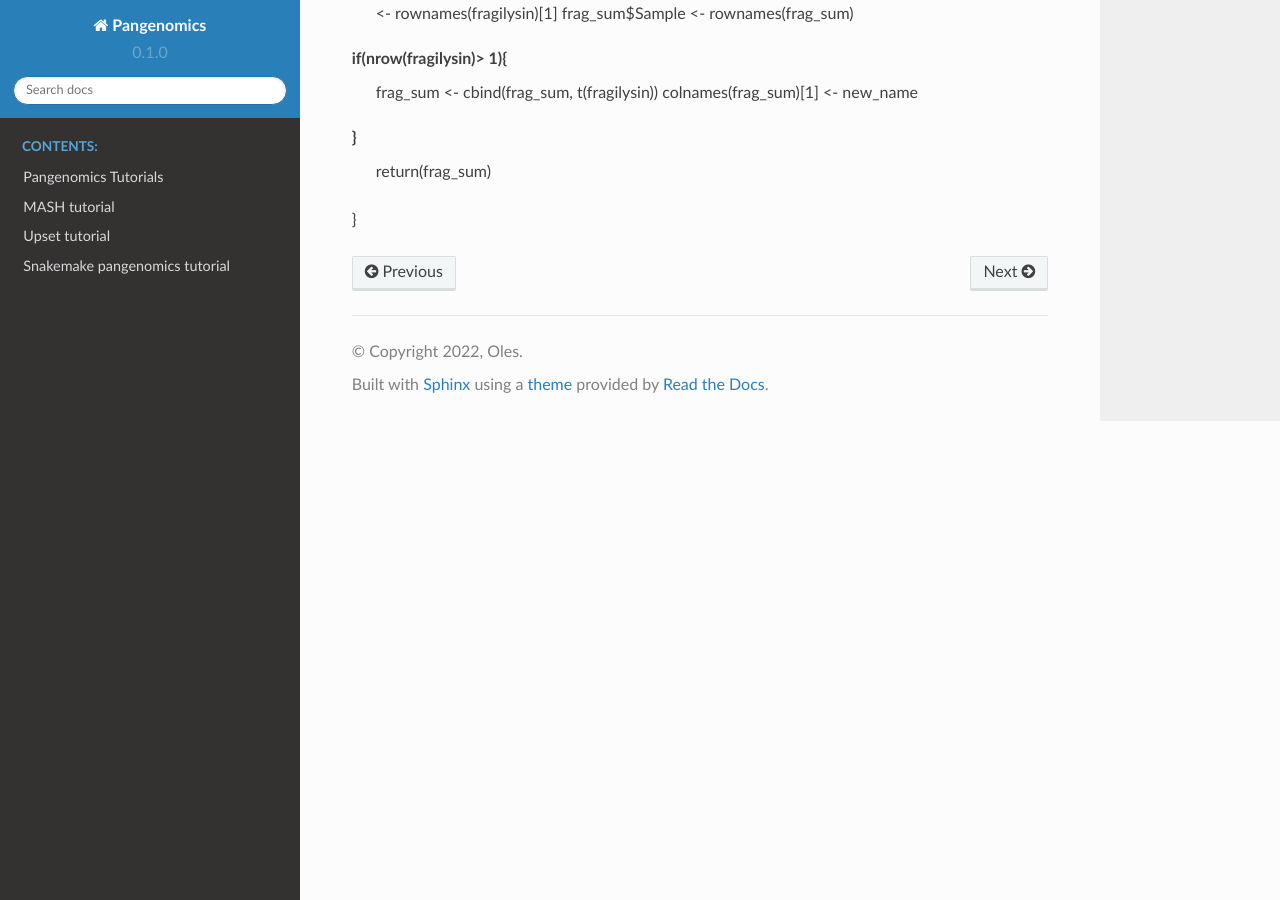
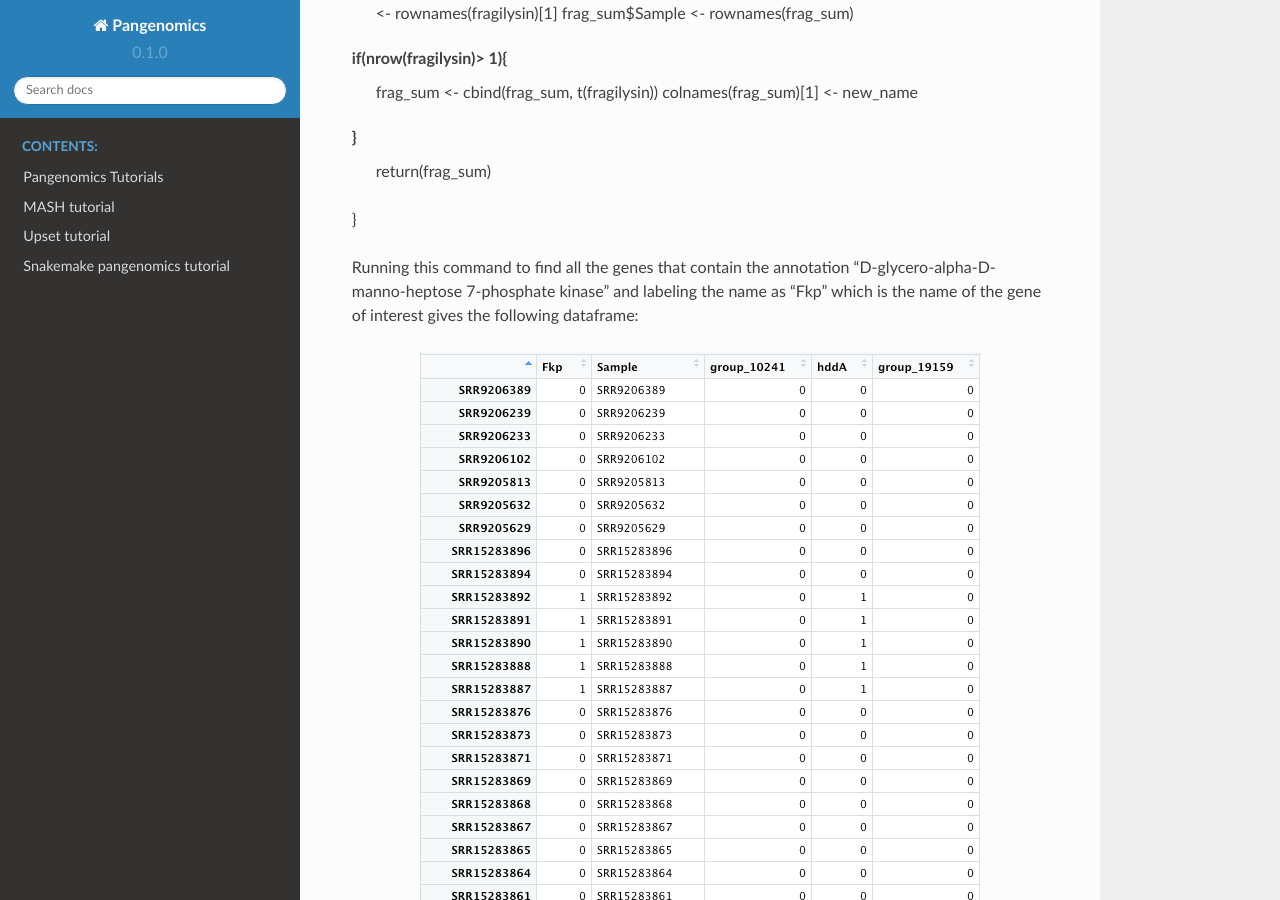
Before and after one commit to rolesucsd/Pangenomics, a Sphinx documentation site: the page built from docs/source/add_gene.rst, in a window 1280 px wide and 900 px high, scrolled down 796 px. Built offline with Sphinx 7.4.7 and the Read the Docs theme 2.0.0, drawn with Linux system fonts in a browser that asks for light colours.

Commit message:
Update add_gene.rst

```diff
--- a/docs/source/add_gene.rst
+++ b/docs/source/add_gene.rst
@@ -42,3 +42,10 @@ if(nrow(fragilysin)> 1){
 }
   return(frag_sum)
 }
+
+
+Running this command to find all the genes that contain the annotation "D-glycero-alpha-D-manno-heptose 7-phosphate kinase" and labeling the name as "Fkp" which is the name of the gene of interest gives the following dataframe:
+
+.. image:: add_gene.png
+   :alt: Dataframe of fkp hits
+   :align: center
```
